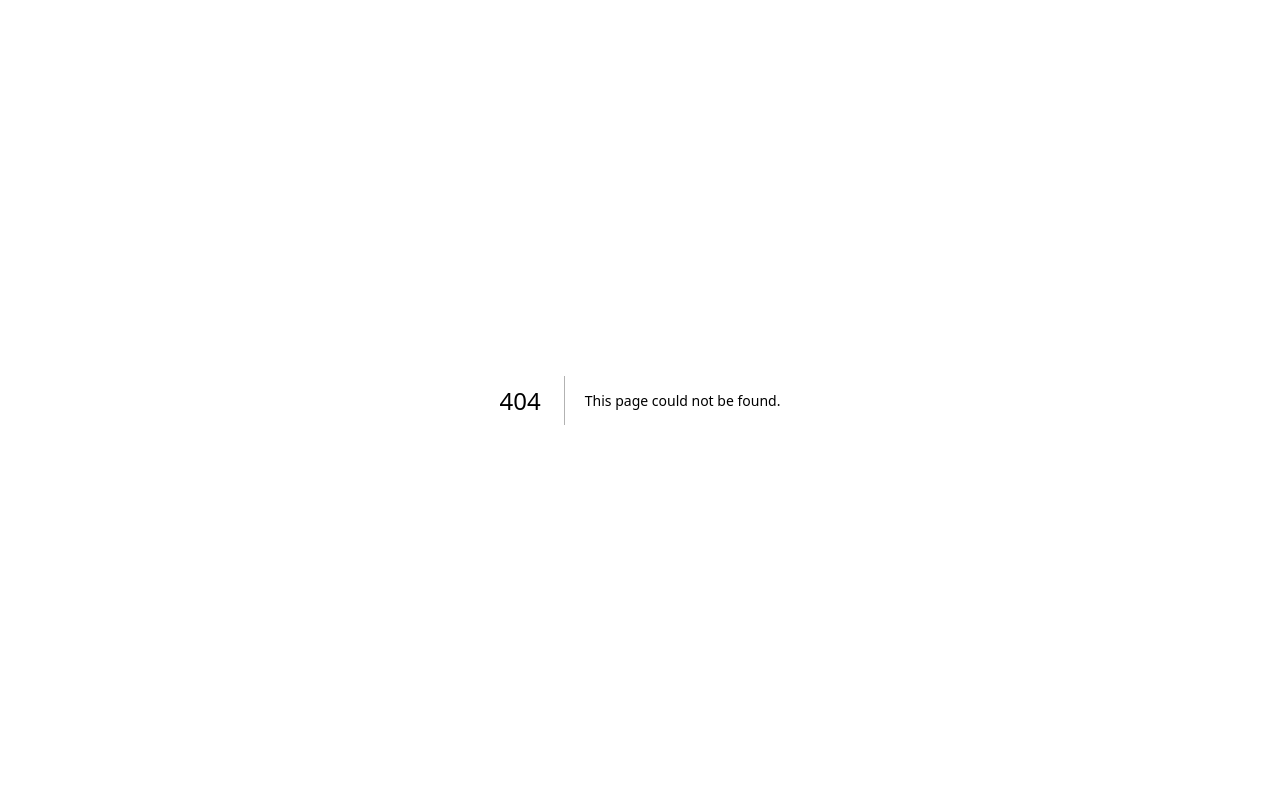
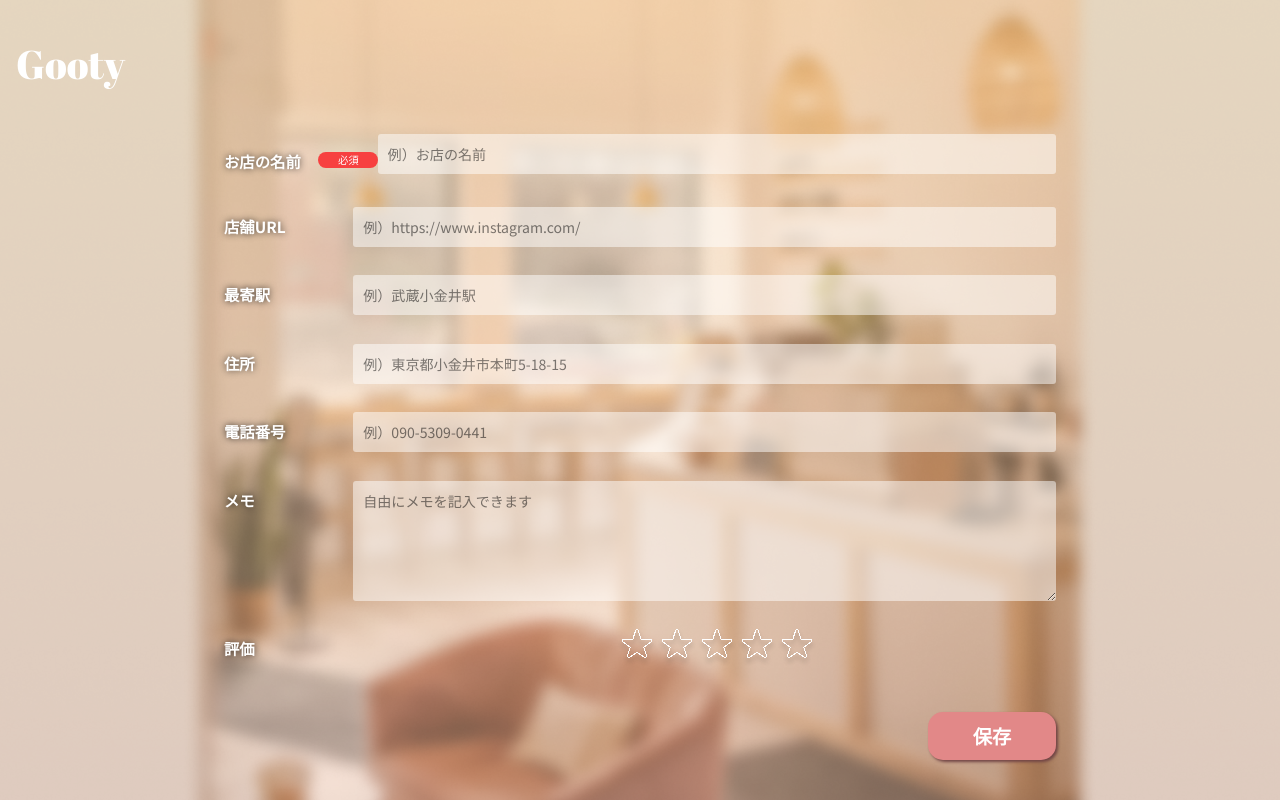
Before and after one commit to lapis-lazuli0927/gooty-front, a Next.js app: page /shops/1/edit in a window 1280 px wide. Before the commit this address had no page. Built offline with nearby package versions, Linux system fonts and the light colour scheme; no server answers.

Commit message:
feat: 編集ボタンの機能追加

```diff
--- a/src/app/components/ShopDetail/index.tsx
+++ b/src/app/components/ShopDetail/index.tsx
@@ -1,8 +1,11 @@
+"use client";
+
 import { useState } from "react";
 import Image from "next/image";
 import { Shop } from "@/lib/api";
 import styles from "./index.module.css";
 import DeleteModal from "../deletemodal";
+import { useRouter } from "next/navigation";
 
 interface ShopDetailProps {
   shop: Shop;
@@ -12,6 +15,10 @@ export default function ShopDetail({ shop }: ShopDetailProps) {
   const [isDeleteModalOpen, setIsDeleteModalOpen] = useState(false);
   const MAX_STARS = 5;
   const currentLevel = shop.review !== null ? shop.review : 0;
+  const router = useRouter();
+  const handleEditClick = () => {
+    router.push(`/shops/${shop.id}/edit`);
+  };
 
   return (
     <div className={styles.show_body}>
@@ -135,6 +142,7 @@ export default function ShopDetail({ shop }: ShopDetailProps) {
           height={0}
           sizes="100vw"
           style={{ width: "auto", height: "auto" }}
+          onClick={handleEditClick}
         />
         <Image
           className={styles.trash_btn_icon}
--- /dev/null
+++ b/src/app/shops/[id]/edit/page.module.css
@@ -0,0 +1,191 @@
+.header {
+  width: 100%;
+  padding: 16px 0 0 16px;
+  box-sizing: border-box;
+}
+
+.header h1 {
+  font-family: "Abril Fatface", serif;
+  color: #fff;
+  font-size: 40px;
+  margin-top: 18px;
+  font-weight: normal;
+}
+.new_shop_page_container {
+  box-sizing: inherit;
+  width: 100%;
+  height: 100vh;
+  display: flex;
+  flex-direction: column;
+}
+
+.contact_message_error {
+  color: #fff;
+  font-size: 14px;
+}
+
+.tag input:focus,
+.tag textarea:focus {
+  outline: none;
+  background-color: #fff;
+  border: 3px solid #70c8ea;
+}
+
+.tag input:not(:placeholder-shown),
+.tag textarea:not(:placeholder-shown) {
+  outline: none;
+  background-color: #fff;
+}
+
+/* 新規登録欄 */
+.form_container {
+  display: flex;
+  flex-direction: column;
+  justify-content: space-between;
+  margin: 5vh auto;
+  width: 85%;
+  height: 100%;
+}
+
+.tag {
+  display: flex;
+  flex-direction: column;
+}
+
+.tag label {
+  display: block;
+  color: #fff;
+  font-size: 2.99vw;
+  font-weight: 600;
+  text-shadow: 0 0 7px rgba(0, 0, 0, 0.71);
+  margin-bottom: 5px;
+}
+
+.label_group {
+  display: flex;
+  align-items: center;
+}
+
+.label_group img {
+  width: 8.21vw;
+}
+
+.tag input {
+  background-color: rgba(255, 255, 255, 0.5);
+  outline: none;
+  border-radius: 3px;
+  height: 4.35vh;
+  box-sizing: border-box;
+  font-size: 3.23vw;
+  padding: 10px;
+}
+
+/* メモ欄 */
+
+.tag textarea {
+  background-color: rgba(255, 255, 255, 0.5);
+  outline: none;
+  border-radius: 3px;
+  height: 13.16vh;
+  box-sizing: border-box;
+  font-size: 3.23vw;
+  padding: 10px;
+}
+
+/* レビュー欄 */
+.stars {
+  display: flex;
+  flex-direction: row;
+  justify-content: center;
+  width: 49.25vw;
+  margin: 0 auto;
+}
+
+.stars img {
+  width: 9vw;
+}
+
+/* 保存ボタン */
+.input_btn {
+  margin: 0 auto;
+  text-align: center;
+}
+
+.submit_button {
+  border: none;
+  width: 28.36vw;
+  height: 6.18vh;
+  font-size: 5.97vw;
+  color: #fff;
+  background-color: #e28888;
+  font-weight: 600;
+  border-radius: 15px;
+  box-shadow: 2px 2px 3px #724545;
+}
+
+/* PC用のスタイル（768px以上） */
+@media (min-width: 768px) {
+  .form_container {
+    display: flex;
+    flex-direction: column;
+    justify-content: space-between;
+    margin: 5vh auto;
+    width: 65%;
+    height: 100%;
+  }
+
+  .tag {
+    flex-direction: row;
+    align-items: flex-start;
+  }
+
+  .tag label,
+  .label_group {
+    width: 12vw;
+    font-size: 1.2vw;
+    padding-top: 1vh;
+  }
+
+  .tag input {
+    width: 100%;
+    height: 5vh;
+    font-size: 1.1vw;
+  }
+
+  .tag textarea {
+    width: 100%;
+    height: 15vh;
+    font-size: 1.1vw;
+  }
+
+  .label_group img {
+    width: 4vw;
+    max-width: 60px;
+    margin-left: 0.5vw;
+  }
+
+  .stars {
+    justify-content: center;
+    width: 30%;
+  }
+
+  .input_btn {
+    width: 100%;
+    text-align: right;
+    margin-top: 2vh;
+  }
+
+  .submit_button {
+    width: 10vw;
+    min-width: 120px;
+    height: 6vh;
+    font-size: 1.5vw;
+    cursor: pointer;
+  }
+
+  .submit_button:active {
+    box-shadow: none;
+    transform: translateY(3px);
+  }
+
+}
--- /dev/null
+++ b/src/app/shops/[id]/edit/page.tsx
@@ -0,0 +1,223 @@
+"use client";
+
+import React, { useState, useCallback, ChangeEvent, FormEvent } from "react";
+import Image from "next/image";
+import { useRouter } from "next/navigation";
+import { createShop } from "@/lib/api";
+import styles from "./page.module.css";
+import GlobalError from "@/app/components/GlobalError";
+
+const MAX_STARS = 5;
+
+// nullを空文字列に変換するヘルパー関数
+const nullToEmpty = (value: string | null): string => value ?? "";
+
+interface ShopData {
+  name: string | null;
+  url: string | null;
+  station_name: string | null;
+  address: string | null;
+  tel: string | null;
+  memo: string | null;
+  review: number;
+  is_instagram: boolean;
+  is_ai_generated: boolean;
+}
+
+export default function Create() {
+  const router = useRouter();
+  const [shopData, setShopData] = useState<ShopData>({
+    name: null,
+    url: null,
+    station_name: null,
+    address: null,
+    tel: null,
+    memo: null,
+    review: 0,
+    is_instagram: false,
+    is_ai_generated: false,
+  });
+  const [error, setError] = useState<string | null>(null);
+  const [nameError, setNameError] = useState(false);
+
+  const handleChange = useCallback(
+    (e: ChangeEvent<HTMLInputElement | HTMLTextAreaElement>) => {
+      const { name, value } = e.target;
+      setShopData((prevData) => ({
+        ...prevData,
+        [name]: value,
+      }));
+      if (name === "name" && value.trim()) setNameError(false);
+    },
+    []
+  );
+
+  const handleStarClick = (reviewValue: number) => {
+    setShopData((prevData) => ({
+      ...prevData,
+      review: prevData.review === reviewValue ? 0 : reviewValue,
+    }));
+  };
+
+  const handleSubmit = async (e: FormEvent) => {
+    e.preventDefault();
+    if (!shopData.name || !shopData.name.trim()) {
+      setNameError(true);
+      return;
+    }
+    setError(null);
+
+    try {
+      const response = await createShop(shopData);
+      if (response.success) {
+        router.push("/shops");
+      }
+    } catch (err) {
+      setError(err instanceof Error ? err.message : "Failed to load shops");
+    }
+  };
+
+  const handleKeyDown = (e: React.KeyboardEvent<HTMLFormElement>) => {
+    if (e.key === "Enter") {
+      e.preventDefault();
+    }
+  };
+
+  return (
+    <div className={styles.new_shop_page_container}>
+      <GlobalError message={error} />
+      <div className={styles.header}>
+        <h1>Gooty</h1>
+      </div>
+      <form
+        className={styles.form_container}
+        onSubmit={handleSubmit}
+        onKeyDown={handleKeyDown}
+        autoComplete="off"
+      >
+        <div className={styles.tag}>
+          <div className={styles.label_group}>
+            <label htmlFor="shop-name">お店の名前</label>
+            <Image
+              src="/icons/required.svg"
+              alt="必須"
+              width={0}
+              height={0}
+              sizes="100vw"
+              style={{ width: "auto", height: "auto" }}
+            />
+          </div>
+          <input
+            type="text"
+            id="shop-name"
+            name="name"
+            value={nullToEmpty(shopData.name)}
+            onChange={handleChange}
+            style={
+              nameError
+                ? { border: "2px solid #D61313", backgroundColor: "#FCDADA" }
+                : {}
+            }
+            placeholder="例）お店の名前"
+          />
+          {nameError && (
+            <p className={styles.contact_message_error}>
+              お店の名前は必須項目です。
+            </p>
+          )}
+        </div>
+
+        <div className={styles.tag}>
+          <label htmlFor="shop-url">店舗URL</label>
+          <input
+            type="url"
+            id="shop-url"
+            name="url"
+            value={nullToEmpty(shopData.url)}
+            onChange={handleChange}
+            placeholder="例）https://www.instagram.com/"
+          />
+        </div>
+
+        <div className={styles.tag}>
+          <label htmlFor="shop-train">最寄駅</label>
+          <input
+            type="text"
+            id="shop-train"
+            name="station_name"
+            value={nullToEmpty(shopData.station_name)}
+            onChange={handleChange}
+            placeholder="例）武蔵小金井駅"
+          />
+        </div>
+
+        <div className={styles.tag}>
+          <label htmlFor="shop-address">住所</label>
+          <input
+            type="text"
+            id="shop-address"
+            name="address"
+            value={nullToEmpty(shopData.address)}
+            onChange={handleChange}
+            placeholder="例）東京都小金井市本町5-18-15"
+          />
+        </div>
+
+        <div className={styles.tag}>
+          <label htmlFor="shop-phone">電話番号</label>
+          <input
+            type="tel"
+            id="shop-phone"
+            name="tel"
+            value={nullToEmpty(shopData.tel)}
+            onChange={handleChange}
+            placeholder="例）090-5309-0441"
+          />
+        </div>
+
+        <div className={styles.tag}>
+          <label htmlFor="shop-memo">メモ</label>
+          <textarea
+            id="shop-memo"
+            name="memo"
+            rows={5}
+            value={nullToEmpty(shopData.memo)}
+            onChange={handleChange}
+            placeholder="自由にメモを記入できます"
+          />
+        </div>
+
+        <div className={styles.shop_review}>
+          <div className={styles.tag}>
+            <label htmlFor="shop-review">評価</label>
+            <div className={styles.stars}>
+              {[...Array(MAX_STARS)].map((_, index) => {
+                const starValue = index + 1;
+                const icon =
+                  starValue <= shopData.review
+                    ? "/icons/star_icon_full.svg"
+                    : "/icons/star_icon_none.svg";
+                return (
+                  <Image
+                    key={index}
+                    src={icon}
+                    alt={`${starValue}星`}
+                    width={0}
+                    height={0}
+                    sizes="100vw"
+                    onClick={() => handleStarClick(starValue)}
+                    style={{ width: "auto", height: "auto", cursor: "pointer" }}
+                  />
+                );
+              })}
+            </div>
+          </div>
+        </div>
+
+        <div className={styles.input_btn}>
+          <input className={styles.submit_button} type="submit" value="保存" />
+        </div>
+      </form>
+    </div>
+  );
+}
```
